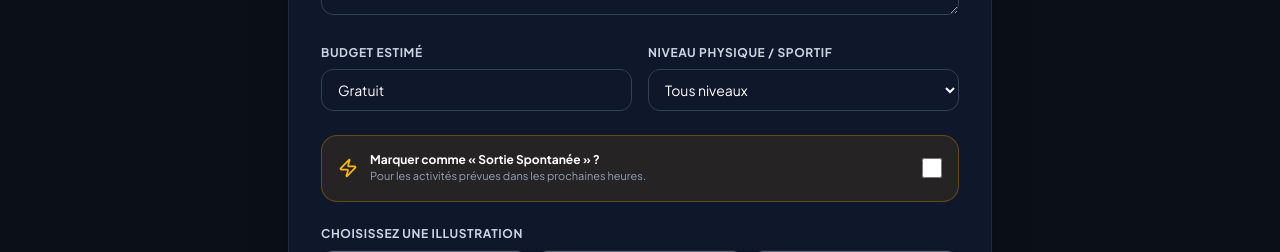
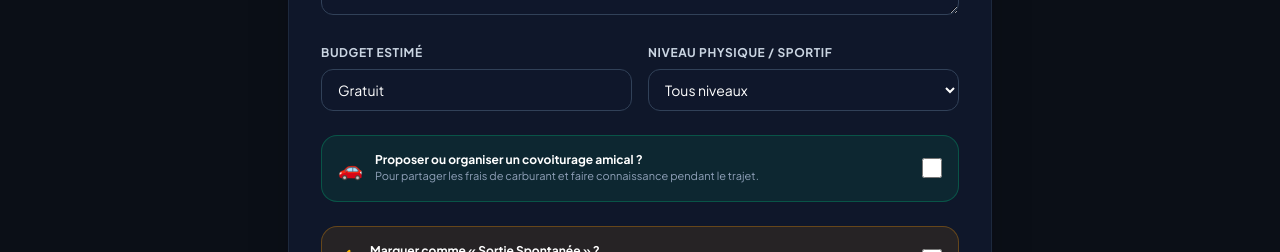
Before and after one commit to MowglySensei/Dual-Meet, a React (Vite) app in the folder web/: page /activities/create in a window 1280 px wide. Shown: the part 780-1032 px from the top of the page. Built offline with nearby package versions, Linux system fonts and the light colour scheme; no server answers; grey boxes are pictures that could not be loaded; the HTML template or start-up script is replaced by a standard one.

Commit message:
"Add_carpooling_badge_and_ultimate_social_platform_features"

```diff
--- a/web/src/components/ActivityCard.tsx
+++ b/web/src/components/ActivityCard.tsx
@@ -53,6 +53,12 @@ export const ActivityCard: React.FC<ActivityCardProps> = ({ activity, compact =
             <span className="px-2.5 py-1 bg-amber-500/90 backdrop-blur-md text-slate-950 text-[11px] font-extrabold rounded-lg shadow-md flex items-center gap-1 uppercase tracking-wider">
               <Zap className="w-3 h-3 fill-current" />
               Spontané
+            </span>
+          )}
+
+          {activity.has_carpooling && (
+            <span className="px-2 py-1 bg-emerald-500/90 backdrop-blur-md text-slate-950 text-[11px] font-extrabold rounded-lg shadow-md flex items-center gap-1">
+              🚗 Covoiturage
             </span>
           )}
 
--- a/web/src/pages/CreateActivityPage.tsx
+++ b/web/src/pages/CreateActivityPage.tsx
@@ -36,6 +36,7 @@ export const CreateActivityPage: React.FC = () => {
   const [fitnessLevel, setFitnessLevel] = useState<string>('Tous niveaux');
   const [isSpontaneous, setIsSpontaneous] = useState<boolean>(false);
   const [isTwoPerson, setIsTwoPerson] = useState<boolean>(false);
+  const [hasCarpooling, setHasCarpooling] = useState<boolean>(false);
   const [imageUrl, setImageUrl] = useState<string>('https://images.unsplash.com/photo-1511632765486-a01980e01a18?auto=format&fit=crop&q=80&w=800');
 
   const presetImages = [
@@ -73,6 +74,7 @@ export const CreateActivityPage: React.FC = () => {
       max_participants: maxParticipants,
       is_spontaneous: isSpontaneous,
       is_two_person: isTwoPerson,
+      has_carpooling: hasCarpooling,
       budget,
       fitness_level: fitnessLevel,
       status: 'open',
@@ -293,6 +295,23 @@ export const CreateActivityPage: React.FC = () => {
             </div>
           </div>
 
+          {/* Carpooling Toggle */}
+          <div className="p-4 bg-emerald-500/10 border border-emerald-500/30 rounded-2xl flex items-center justify-between">
+            <div className="flex items-center gap-3">
+              <span className="text-xl">🚗</span>
+              <div>
+                <p className="text-xs font-bold text-white">Proposer ou organiser un covoiturage amical ?</p>
+                <p className="text-[11px] text-slate-400">Pour partager les frais de carburant et faire connaissance pendant le trajet.</p>
+              </div>
+            </div>
+            <input
+              type="checkbox"
+              checked={hasCarpooling}
+              onChange={e => setHasCarpooling(e.target.checked)}
+              className="w-5 h-5 rounded text-emerald-500 focus:ring-emerald-500 cursor-pointer"
+            />
+          </div>
+
           {/* Spontaneous Toggle */}
           <div className="p-4 bg-amber-500/10 border border-amber-500/30 rounded-2xl flex items-center justify-between">
             <div className="flex items-center gap-3">
--- a/web/src/types/index.ts
+++ b/web/src/types/index.ts
@@ -99,6 +99,8 @@ export interface Activity {
   is_two_person: boolean;
   budget: string;
   fitness_level: string;
+  has_carpooling?: boolean;
+  ambiance?: string;
   status: 'open' | 'full' | 'cancelled' | 'completed';
   image_url: string;
   created_at: string;
```
